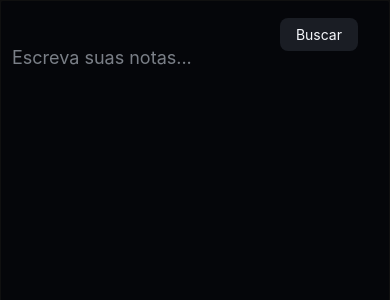
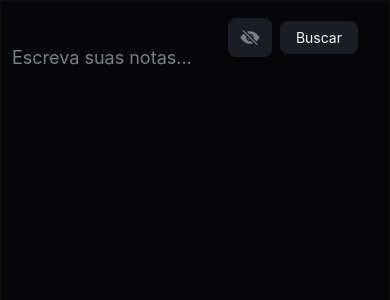
Before and after one commit to emergoncalves/plainly, a React Native app: screen / in a window 390 px wide. Shown: the top 300 px of the page. Built offline with nearby package versions, Linux system fonts and the light colour scheme.

Commit message:
feat: add keep awake functionality with toggle in TopBar

```diff
--- a/App.tsx
+++ b/App.tsx
@@ -6,6 +6,7 @@ import {
   SafeAreaView,
   ScrollView,
 } from "react-native";
+import { useKeepAwake } from "expo-keep-awake";
 import { useNoteViewModel } from "./src/viewmodels/useNoteViewModel";
 import { SearchBar } from "./src/views/components/SearchBar";
 import { TopBar } from "./src/views/components/TopBar";
@@ -23,6 +24,7 @@ export default function App() {
     matches,
     currentMatch,
     showLineActions,
+    keepAwake,
     textInputRef,
     scrollViewRef,
     handleNoteChange,
@@ -34,7 +36,11 @@ export default function App() {
     handleSearchQueryChange,
     handleToggleSearchVisible,
     handleNavigateSearch,
+    handleToggleKeepAwake,
   } = useNoteViewModel();
+
+  // Keep screen awake when enabled
+  useKeepAwake(keepAwake ? 'plainly-keep-awake' : undefined);
 
   return (
     <SafeAreaView style={styles.container}>
@@ -51,7 +57,7 @@ export default function App() {
         />
       )}
 
-      {!searchVisible && <TopBar onSearchPress={handleToggleSearchVisible} />}
+      {!searchVisible && <TopBar onSearchPress={handleToggleSearchVisible} onKeepAwakePress={handleToggleKeepAwake} keepAwakeActive={keepAwake} />}
 
       <KeyboardAvoidingView
         style={styles.keyboardAvoider}
--- a/package.json
+++ b/package.json
@@ -14,6 +14,7 @@
     "expo": "~54.0.29",
     "expo-clipboard": "~8.0.8",
     "expo-dev-client": "~6.0.20",
+    "expo-keep-awake": "^15.0.8",
     "expo-status-bar": "~3.0.8",
     "react": "19.1.0",
     "react-native": "0.81.5"
--- a/src/styles/styles.ts
+++ b/src/styles/styles.ts
@@ -41,6 +41,13 @@ export const styles = StyleSheet.create({
     paddingVertical: 8,
     paddingHorizontal: 16,
     borderRadius: 8,
+  },
+  keepAwakeButton: {
+    backgroundColor: colors.cardBackground,
+    paddingVertical: 8,
+    paddingHorizontal: 12,
+    borderRadius: 8,
+    marginRight: 8,
   },
   searchButtonText: {
     color: colors.text,
--- a/src/viewmodels/useNoteViewModel.ts
+++ b/src/viewmodels/useNoteViewModel.ts
@@ -27,6 +27,7 @@ export const useNoteViewModel = () => {
   const [currentMatch, setCurrentMatch] = useState(0);
   const [selection, setSelection] = useState({ start: 0, end: 0 });
   const [showLineActions, setShowLineActions] = useState(false);
+  const [keepAwake, setKeepAwake] = useState(false);
 
   const textInputRef = useRef<TextInput>(null);
   const scrollViewRef = useRef<ScrollView>(null);
@@ -213,6 +214,10 @@ export const useNoteViewModel = () => {
     [currentMatch, matches.length]
   );
 
+  const handleToggleKeepAwake = useCallback(() => {
+    setKeepAwake((prev) => !prev);
+  }, []);
+
   return {
     // State
     note,
@@ -223,6 +228,7 @@ export const useNoteViewModel = () => {
     currentMatch,
     showLineActions,
     selection,
+    keepAwake,
 
     // Refs
     textInputRef,
@@ -240,5 +246,6 @@ export const useNoteViewModel = () => {
     handleSearchQueryChange,
     handleToggleSearchVisible,
     handleNavigateSearch,
+    handleToggleKeepAwake,
   };
 };
--- a/src/views/components/TopBar.tsx
+++ b/src/views/components/TopBar.tsx
@@ -1,14 +1,25 @@
 import React from "react";
 import { View, TouchableOpacity, Text } from "react-native";
+import { Ionicons } from "@expo/vector-icons";
 import { styles } from "../../styles/styles";
+import { colors } from "../../styles/theme";
 
 interface TopBarProps {
   onSearchPress: () => void;
+  onKeepAwakePress: () => void;
+  keepAwakeActive: boolean;
 }
 
-export const TopBar: React.FC<TopBarProps> = ({ onSearchPress }) => {
+export const TopBar: React.FC<TopBarProps> = ({ onSearchPress, onKeepAwakePress, keepAwakeActive }) => {
   return (
     <View style={styles.topBar}>
+      <TouchableOpacity onPress={onKeepAwakePress} style={styles.keepAwakeButton}>
+        <Ionicons
+          name={keepAwakeActive ? "eye" : "eye-off"}
+          size={20}
+          color={keepAwakeActive ? colors.text : colors.textSecondary}
+        />
+      </TouchableOpacity>
       <TouchableOpacity onPress={onSearchPress} style={styles.searchButton}>
         <Text style={styles.searchButtonText}>Buscar</Text>
       </TouchableOpacity>
```
Also changed, not shown: 1 other file (tests, documents, lock files or other folders).
